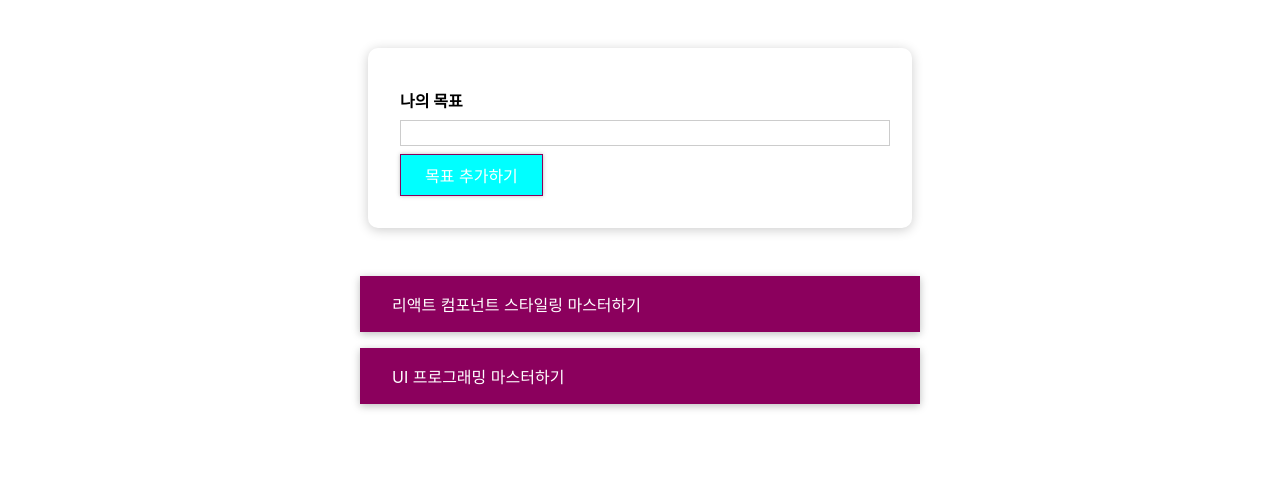
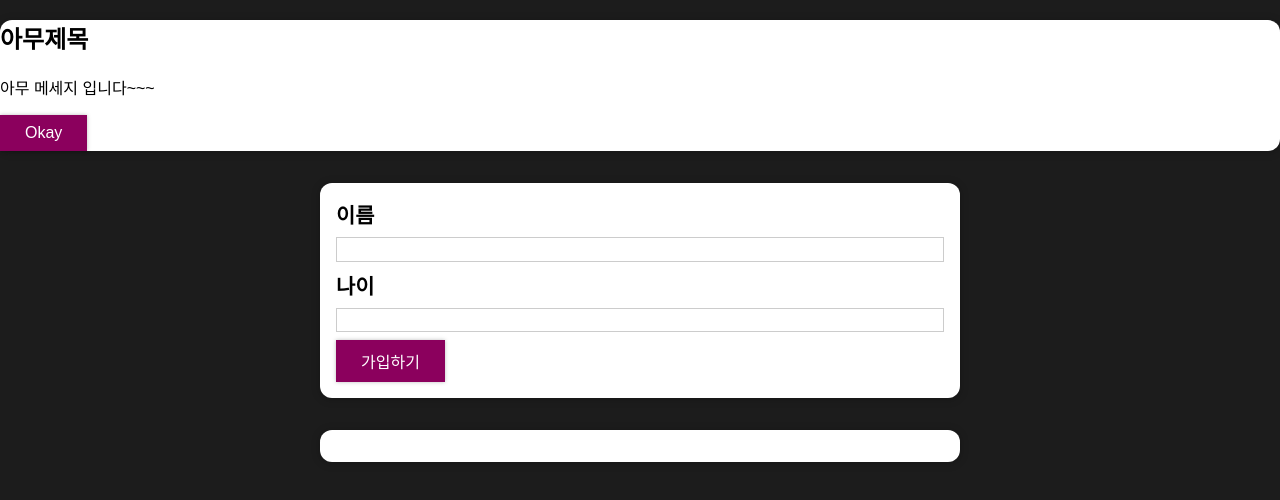
Before and after one commit to samkkkkkkk/react-study202310, a React (Create React App) app: page / in a window 1280 px wide. Shown: the top 500 px of the page. Built offline with nearby package versions, Linux system fonts and the light colour scheme.

Commit message:
ErrorMadal 만들기

```diff
--- a/src/App.js
+++ b/src/App.js
@@ -1,76 +1,20 @@
-import React, { useState } from 'react';
-import './App.css';
-import CourseInput from './components/CourseGoals/CourseInput';
-import CourseList from './components/CourseGoals/CourseList';
-
-const DUMMY_DATA = [
-  {
-    id: 'g1',
-    text: '리액트 컴포넌트 스타일링 마스터하기',
-  },
-  {
-    id: 'g2',
-    text: 'UI 프로그래밍 마스터하기',
-  },
-];
+import React from 'react';
+import AddUsers from './components/Users/AddUsers';
+import UserList from './components/Users/UserList';
+import { useState } from 'react';
 
 const App = () => {
-  const [goals, setGoals] = useState(DUMMY_DATA);
+  const [userList, setUserList] = useState([]);
 
-  //input에게 전달할 함수
-  const addGoalHandler = (text) => {
-    // console.log('전달받은 text: ', text);
-    const newGoal = {
-      id: Math.random().toString(),
-      text: text,
-    };
-
-    //상태변수(배열) 수정
-    // setGoals([...goals, newGoal]);
-    //이 문법을 사용하면 setter메서드의 순서를 보장 받을 수 있다.
-    setGoals((prevGoals) => [...prevGoals, newGoal]);
+  const addUserHandler = (user) => {
+    console.log(user);
+    setUserList((prev) => [...prev, { ...user, id: Math.random().toString() }]);
   };
-
-  // 삭제 이벤트 핸들러를 CourseItem까지 내려보내야 됨.
-  const deleteGoalHandler = (id) => {
-    // console.log('전달된 id: ', id);
-    // const updateGoals = [...goals]; //상태 배열 그대로 복사해서 가져옴.
-    // // 객체 내부 인덱스를 통해 id를 가져온 후 일치하면 그 값을 저장
-    // const index = updateGoals.findIndex((goal) => goal.id === id);
-    // updateGoals.splice(index, 1); //배열을 삭제, 객체 요소 추가 기능도 있음
-    // console.log(index);
-    const updateGoals = goals.filter((goal) => goal.id !== id);
-
-    setGoals(updateGoals);
-  };
-
-  // CourseList 조건부 렌더링
-  let listContent = (
-    <p
-      style={{
-        color: 'red',
-        fontSize: '2em',
-        textAlign: 'center',
-      }}
-    >
-      목표를 등록해 주세요!!
-    </p>
-  );
-  if (goals.length > 0) {
-    listContent = (
-      <CourseList
-        items={goals}
-        onDelete={deleteGoalHandler}
-      />
-    );
-  }
 
   return (
     <div>
-      <section id="goal-form">
-        <CourseInput onAdd={addGoalHandler} />
-      </section>
-      <section id="goals">{listContent}</section>
+      <AddUsers onAddUser={addUserHandler} />
+      <UserList users={userList} />
     </div>
   );
 };
--- a/src/components/UI/Button/Button.js
+++ b/src/components/UI/Button/Button.js
@@ -1,41 +1,41 @@
 import React from 'react';
-// import './Button.css';
+import './Button.css';
 import styled from 'styled-components';
 
-const Button = styled.button`
+// const Button = styled.button`
 
-    font: inherit;
-    padding: 0.5rem 1.5rem;
-    border: 1px solid #8b005d;
-    color: white;
-    background: aqua;
-    box-shadow: 0 0 4px rgba(0, 0, 0, 0.26);
-    cursor: pointer;
+//     font: inherit;
+//     padding: 0.5rem 1.5rem;
+//     border: 1px solid #8b005d;
+//     color: white;
+//     background: aqua;
+//     box-shadow: 0 0 4px rgba(0, 0, 0, 0.26);
+//     cursor: pointer;
 
-    &:focus {
-      outline: none;
-    }
+//     &:focus {
+//       outline: none;
+//     }
 
-    &:hover,
-    &:active {
-      background: #ac0e77;
-      border-color: #ac0e77;
-      box-shadow: 0 0 8px rgba(0, 0, 0, 0.26);
-    }
-  }
-`;
+//     &:hover,
+//     &:active {
+//       background: #ac0e77;
+//       border-color: #ac0e77;
+//       box-shadow: 0 0 8px rgba(0, 0, 0, 0.26);
+//     }
+//   }
+// `;
 
-// const Button = ({ type, onClick, children }) => {
-//   // children은 button이 감싸고 있는 텍스트
-//   return (
-//     <button
-//       type={type}
-//       className="button"
-//       onClick={onClick}
-//     >
-//       {children}
-//     </button>
-//   );
-// };
+const Button = ({ type, onClick, children }) => {
+  // children은 button이 감싸고 있는 텍스트
+  return (
+    <button
+      type={type || 'button'} //type이 없다면 기본값으로 button타입을 준다
+      className="button"
+      onClick={onClick}
+    >
+      {children}
+    </button>
+  );
+};
 
 export default Button;
--- a/src/components/UI/Card.js
+++ b/src/components/UI/Card.js
@@ -1,9 +1,8 @@
 import React from 'react';
-import './Card.css';
+import styles from './Card.module.css';
 
 const Card = ({ children, className }) => {
-  const madeClass = 'card ' + className;
-  return <div className={madeClass}>{children}</div>;
+  return <div className={`${styles.card} ${className}`}>{children}</div>;
 };
 
 export default Card;
--- a/src/components/UI/Card.css
+++ b/src/components/UI/Card.module.css
@@ -1,4 +1,5 @@
 .card {
   border-radius: 12px;
   box-shadow: 0 1px 8px rgba(0, 0, 0, 0.25);
+  background: #fff;
 }
--- /dev/null
+++ b/src/components/UI/Modal/ErrorModal.js
@@ -0,0 +1,25 @@
+import React from 'react';
+import styles from './ErrorModal.moduel.css';
+import Card from '../Card';
+import Button from '../Button/Button';
+
+const ErrorModal = ({ title, message }) => {
+  return (
+    <>
+      <div className={styles.backdrop} />
+      <Card className={styles.modal}>
+        <header className={styles.header}>
+          <h2>{title}</h2>
+        </header>
+        <div className={styles.content}>
+          <p>{message}</p>
+        </div>
+        <footer className={styles.actions}>
+          <Button>Okay</Button>
+        </footer>
+      </Card>
+    </>
+  );
+};
+
+export default ErrorModal;
--- /dev/null
+++ b/src/components/UI/Modal/ErrorModal.moduel.css
@@ -0,0 +1,45 @@
+.backdrop {
+  position: fixed;
+  top: 0;
+  left: 0;
+  width: 100%;
+  height: 100vh;
+  z-index: 10;
+  background: rgba(0, 0, 0, 0.75);
+}
+
+.modal {
+  position: fixed;
+  top: 30vh;
+  left: 10%;
+  width: 80%;
+  z-index: 100;
+  overflow: hidden;
+}
+
+.header {
+  background: #4f005f;
+  padding: 1rem;
+}
+
+.header h2 {
+  margin: 0;
+  color: white;
+}
+
+.content {
+  padding: 1rem;
+}
+
+.actions {
+  padding: 1rem;
+  display: flex;
+  justify-content: flex-end;
+}
+
+@media (min-width: 768px) {
+  .modal {
+    left: calc(50% - 20rem);
+    width: 40rem;
+  }
+}
--- /dev/null
+++ b/src/components/Users/AddUsers.js
@@ -0,0 +1,73 @@
+import React, { useState } from 'react';
+import styles from './AddUsers.module.css';
+import Card from '../UI/Card';
+import Button from '../UI/Button/Button';
+import ErrorModal from '../UI/Modal/ErrorModal';
+
+const AddUsers = (onAddUser) => {
+  const [userValue, setUserValue] = useState({
+    userName: '',
+    age: '',
+  });
+
+  const userNameChangeHandler = (e) => {
+    setUserValue((prevUserValue) => ({
+      ...prevUserValue,
+      userName: e.target.value,
+    }));
+  };
+
+  const ageChangeHandler = (e) => {
+    setUserValue((prevUserValue) => ({
+      ...prevUserValue,
+      age: e.target.value,
+    }));
+  };
+
+  const userSubmitHandler = (e) => {
+    e.preventDefault();
+    //정수는 trim이 없으므로 밑에서 age를 정수로 변환
+    if (userValue.userName.trim() === '' || userValue.age.trim() === '') {
+      return;
+    }
+
+    if (+userValue.age < 1) return;
+
+    onAddUser(userValue);
+
+    setUserValue({
+      userName: '',
+      age: '',
+    });
+  };
+
+  return (
+    <>
+      <ErrorModal
+        title={'아무제목'}
+        message={'아무 메세지 입니다~~~'}
+      />
+      <Card className={styles.input}>
+        <form onSubmit={userSubmitHandler}>
+          <label htmlFor="username">이름</label>
+          <input
+            id="username"
+            type="text"
+            onChange={userNameChangeHandler}
+            value={userValue.userName}
+          />
+          <label htmlFor="age">나이</label>
+          <input
+            id="age"
+            type="number"
+            onChange={ageChangeHandler}
+            value={userValue.age}
+          />
+          <Button type="submit">가입하기</Button>
+        </form>
+      </Card>
+    </>
+  );
+};
+
+export default AddUsers;
--- /dev/null
+++ b/src/components/Users/AddUsers.module.css
@@ -0,0 +1,27 @@
+.input {
+  margin: 2rem auto;
+  padding: 1rem;
+  width: 90%;
+  max-width: 40rem;
+}
+
+.input label {
+  display: block;
+  font-weight: bold;
+  margin-bottom: 0.5rem;
+  font-size: 1.3em;
+}
+
+.input input {
+  font: inherit;
+  display: block;
+  width: 100%;
+  border: 1px solid #ccc;
+  padding: 0.15rem;
+  margin-bottom: 0.5rem;
+}
+
+.input input:focus {
+  outline: none;
+  border-color: #4f005f;
+}
--- /dev/null
+++ b/src/components/Users/UserList.js
@@ -0,0 +1,20 @@
+import React from 'react';
+import styles from './UserList.module.css';
+import Card from '../UI/Card';
+
+const UserList = ({ users }) => {
+  console.log(UserList);
+  return (
+    <Card className={styles.users}>
+      <ul>
+        {users.map((user) => (
+          <li key={user.id}>
+            {user.userName} ({user.age}세)
+          </li>
+        ))}
+      </ul>
+    </Card>
+  );
+};
+
+export default UserList;
--- /dev/null
+++ b/src/components/Users/UserList.module.css
@@ -0,0 +1,16 @@
+.users {
+  margin: 2rem auto;
+  width: 90%;
+  max-width: 40rem;
+}
+
+.users ul {
+  list-style: none;
+  padding: 1rem;
+}
+
+.users li {
+  border: 1px solid #ccc;
+  margin: 0.5rem 0;
+  padding: 0.5rem;
+}
--- a/src/index.css
+++ b/src/index.css
@@ -1,13 +1,12 @@
+* {
+  box-sizing: border-box;
+}
+
+html {
+  font-family: sans-serif;
+}
+
 body {
   margin: 0;
-  font-family: -apple-system, BlinkMacSystemFont, 'Segoe UI', 'Roboto', 'Oxygen',
-    'Ubuntu', 'Cantarell', 'Fira Sans', 'Droid Sans', 'Helvetica Neue',
-    sans-serif;
-  -webkit-font-smoothing: antialiased;
-  -moz-osx-font-smoothing: grayscale;
+  background: #1c1c1c;
 }
-
-code {
-  font-family: source-code-pro, Menlo, Monaco, Consolas, 'Courier New',
-    monospace;
-}
```
